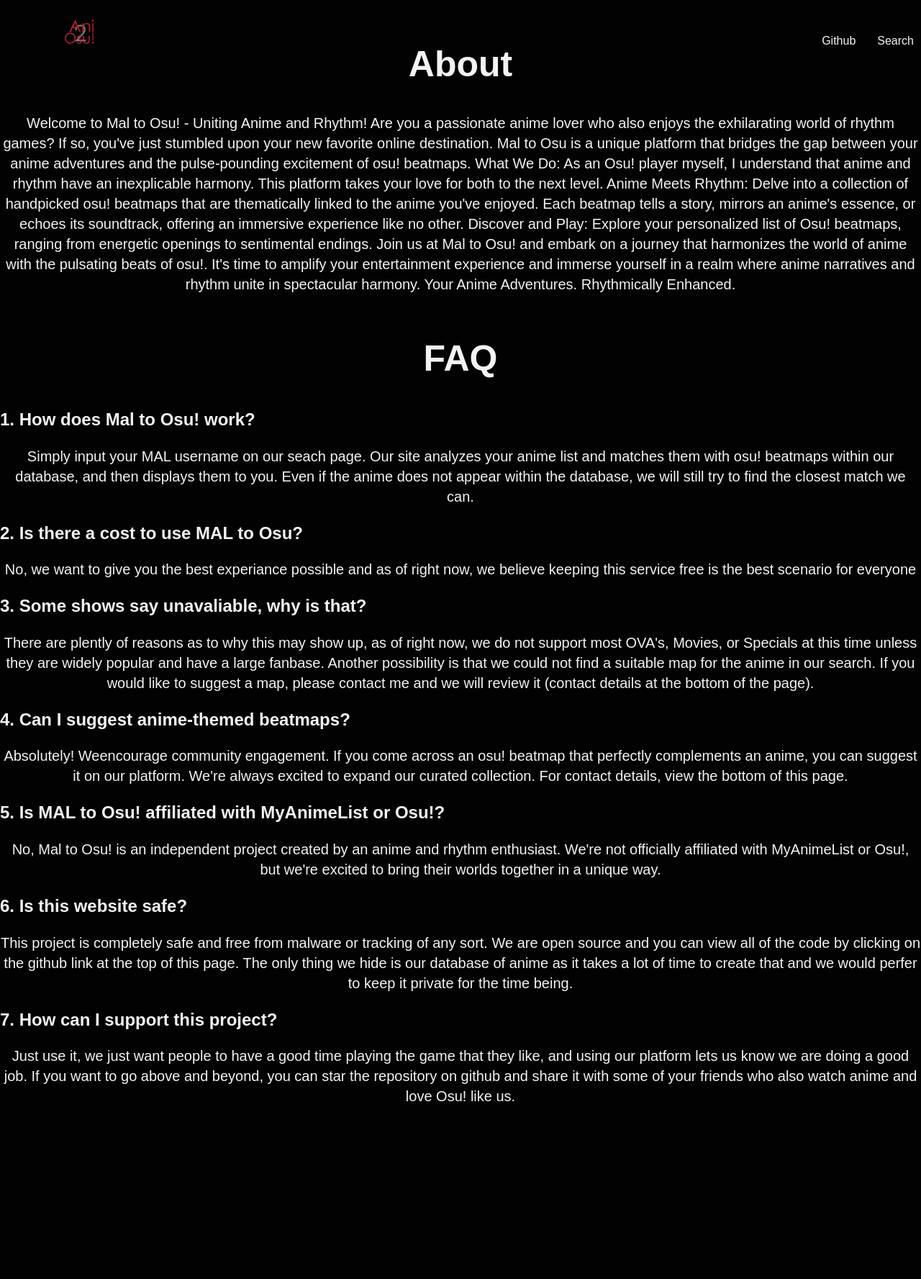
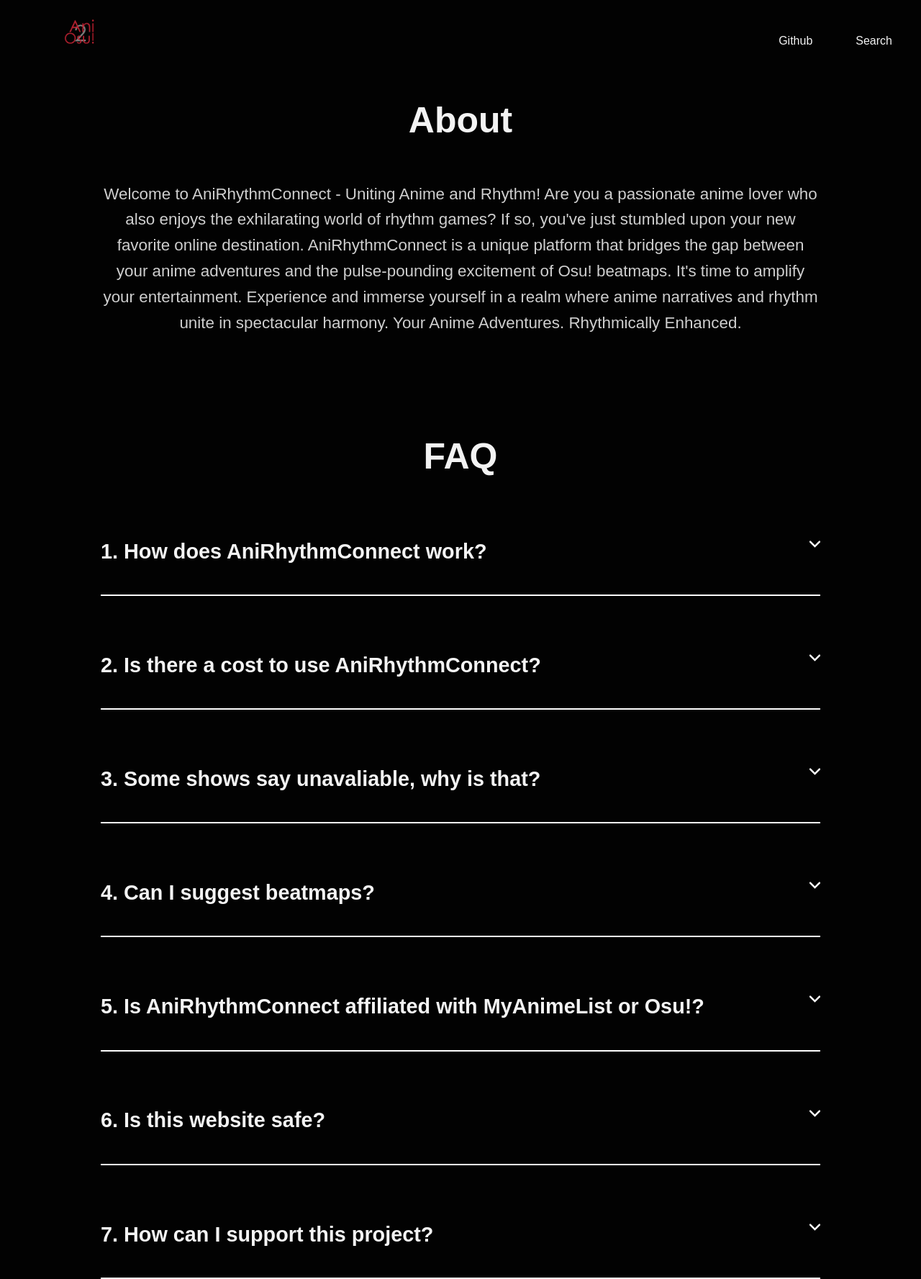
Before and after one commit to rajpandya737/Anisync, a Flask app: page /about in a window 1280 px wide. Shown: the whole page at 72% size. Before the commit the page ends 1530 px from the top, so only its background shows below. Run offline with Flask 3, Linux system fonts and the light colour scheme.

Commit message:
add about page styling

```diff
--- a/Anime List to Osu/static/css/about.css
+++ b/Anime List to Osu/static/css/about.css
@@ -25,16 +25,40 @@ h1 {
   text-align: center;
   font-family: Arial, Helvetica, sans-serif;
   font-size: 50px;
+  margin-top: 7rem;
 }
-h2{
-    display: flex;
-    flex-direction: column;
+h2 {
+  display: flex;
+  flex-direction: column;
+  padding-top: 20px;
+  text-align: center;
+  font-family: Arial, Helvetica, sans-serif;
+  font-size: 35px;
+}
+
+p {
+  display: flex;
+  font-size: 30x;
+  text-align: center;
+  font-family: Arial, Helvetica, sans-serif;
+  flex-direction: column; /* Stack elements vertically */
+  line-height: 1.5;
+  color: #cfcfcf;
+  margin-bottom: 40px;
+  margin: 0 auto;
+  max-width: 1000px;
+
+  margin-bottom: 20px;
+  padding-top:1rem;
+  line-height: 1.6;
+  font-size: 1.4rem;
 }
 
 header {
   position: absolute; /* Set a default position */
   padding: 20px 20px 0 20px;
   top: 0;
+  left: 0;
   display: flex;
   grid-gap: 5px;
   grid-template-columns: 1fr 4fr 1fr;
@@ -49,34 +73,6 @@ header {
   margin-right: 60px;
 }
 
-p {
-    display: flex;
-  font-size: 20px;
-  text-align: center;
-  font-family: Arial, Helvetica, sans-serif;
-  flex-direction: column; /* Stack elements vertically */
-}
-
-.background-image-container {
-  position: absolute;
-  top: 0;
-  left: 0;
-  width: 100%;
-  height: 100%;
-  overflow: hidden;
-  z-index: -1;
-  mix-blend-mode: darken;
-}
-
-.background-image {
-  position: absolute;
-  top: 0;
-  left: 0;
-  width: 100%;
-  height: 100%;
-  object-fit: cover;
-  z-index: -1;
-}
 
 .head- {
   width: 100%;
@@ -114,6 +110,7 @@ p {
 .main-nav {
   padding: 0 30px 0 0px;
   display: flex;
+
   justify-content: center;
   align-items: center;
 }
@@ -123,6 +120,7 @@ p {
   text-decoration: none;
   margin-top: 20px;
   margin-left: 30px;
+  margin-right: 30px;
 }
 
 .main-nav a:hover {
@@ -135,8 +133,41 @@ p {
   --dark: #686868;
 }
 
-.searchContainer {
-  position: relative;
-  max-width: 800px;
-  margin: 0 auto;
+
+.faq {
+    max-width: 1000px;
+    margin-top: 2rem;
+    padding-bottom: 1rem;
+    border-bottom: 2px solid #fff;
+    cursor: pointer;
 }
+
+.question {
+    display: flex;
+    justify-content: space-between;
+    align-items: center;
+}
+
+.question h2 {
+    font-size: 1.8rem;
+}
+
+.answer {
+    max-height: 0;
+    overflow: hidden;
+}
+
+.answer p {
+    padding-top:1rem;
+    line-height: 1.6;
+    font-size: 1.4rem;
+}
+
+.faq.active .answer {
+    max-height: 100%;
+    padding: 1rem;
+}
+
+.faq.active svg{
+    transform: rotate(180deg);
+}
--- /dev/null
+++ b/Anime List to Osu/static/js/about.js
@@ -0,0 +1,8 @@
+const faqs = document.querySelectorAll('.faq');
+
+faqs.forEach((faq) => {
+    faq.addEventListener('click', () => {
+        faq.classList.toggle('active');
+    }
+    );
+});
--- a/Anime List to Osu/templates/about.html
+++ b/Anime List to Osu/templates/about.html
@@ -14,7 +14,7 @@
       content="Find Osu! Beatmaps from your MyAnimeList profile with just one click of a button"
     />
 
-    <title>About | Convert your MyAnimeList account to Osu! Beatmaps</title>
+    <title>About | AniRhythmConnect | Find Osu! maps you love from your MAL account</title>
   </head>
   <body>
     <div>
@@ -43,42 +43,77 @@
     <div>
       <h1>About</h1>
       <p>
-        Welcome to Mal to Osu! - Uniting Anime and Rhythm! Are you a passionate
+        Welcome to AniRhythmConnect - Uniting Anime and Rhythm! Are you a passionate
         anime lover who also enjoys the exhilarating world of rhythm games? If
-        so, you've just stumbled upon your new favorite online destination. Mal
-        to Osu is a unique platform that bridges the gap between your anime
-        adventures and the pulse-pounding excitement of osu! beatmaps. What We
-        Do: As an Osu! player myself, I understand that anime and rhythm have an
-        inexplicable harmony. This platform takes your love for both to the next
-        level. Anime Meets Rhythm: Delve into a collection of handpicked osu!
-        beatmaps that are thematically linked to the anime you've enjoyed. Each
-        beatmap tells a story, mirrors an anime's essence, or echoes its
-        soundtrack, offering an immersive experience like no other. Discover and
-        Play: Explore your personalized list of Osu! beatmaps, ranging from
-        energetic openings to sentimental endings. Join us at Mal to Osu! and
-        embark on a journey that harmonizes the world of anime with the
-        pulsating beats of osu!. It's time to amplify your entertainment
-        experience and immerse yourself in a realm where anime narratives and
+        so, you've just stumbled upon your new favorite online destination. AniRhythmConnect
+        is a unique platform that bridges the gap between your anime
+        adventures and the pulse-pounding excitement of Osu! beatmaps.
+        It's time to amplify your entertainment.
+        Experience and immerse yourself in a realm where anime narratives and
         rhythm unite in spectacular harmony. Your Anime Adventures. Rhythmically
-        Enhanced.
-      </p>
+        Enhanced.</p>
+
     </div>
     <div>
-    <h1>FAQ</h1>
-    <h2>1. How does Mal to Osu! work?</h2>
+    <h1 class="faq-h1">FAQ</h1>
+<div class="faq">
+  <div class="question">
+    <h2>1. How does AniRhythmConnect work?</h2>
+    <svg width="15" height="10" viewBox="0 0 42 25">
+      <path
+        d="M3 3L21 21L39 3"
+        stroke="white"
+        stroke-width="7"
+        stroke-linecap="round"
+      />
+    </svg>
+  </div>
+  <div class="answer">
     <p>
       Simply input your MAL username on our seach page. Our site analyzes your
       anime list and matches them with osu! beatmaps within our database, and
       then displays them to you. Even if the anime does not appear within the
       database, we will still try to find the closest match we can.
     </p>
+  </div>
+</div>
 
-    <h2>2. Is there a cost to use MAL to Osu?</h2>
+
+<div class="faq">
+  <div class="question">
+    <h2>2. Is there a cost to use AniRhythmConnect?</h2>
+    <svg width="15" height="10" viewBox="0 0 42 25">
+      <path
+        d="M3 3L21 21L39 3"
+        stroke="white"
+        stroke-width="7"
+        stroke-linecap="round"
+      />
+    </svg>
+  </div>
+  <div class="answer">
     <p>
       No, we want to give you the best experiance possible and as of right now,
       we believe keeping this service free is the best scenario for everyone
     </p>
+  </div>
+</div>
+
+
+
+  <div class="faq">
+  <div class="question">
     <h2>3. Some shows say unavaliable, why is that?</h2>
+    <svg width="15" height="10" viewBox="0 0 42 25">
+      <path
+        d="M3 3L21 21L39 3"
+        stroke="white"
+        stroke-width="7"
+        stroke-linecap="round"
+      />
+    </svg>
+  </div>
+  <div class="answer">
     <p>
       There are plently of reasons as to why this may show up, as of right now,
       we do not support most OVA's, Movies, or Specials at this time unless they
@@ -87,23 +122,67 @@
       like to suggest a map, please contact me and we will review it (contact
       details at the bottom of the page).
     </p>
-    <h2>4. Can I suggest anime-themed beatmaps?</h2>
+  </div>
+</div>
+
+
+  <div class="faq">
+  <div class="question">
+    <h2>4. Can I suggest beatmaps?</h2>
+    <svg width="15" height="10" viewBox="0 0 42 25">
+      <path
+        d="M3 3L21 21L39 3"
+        stroke="white"
+        stroke-width="7"
+        stroke-linecap="round"
+      />
+    </svg>
+  </div>
+  <div class="answer">
     <p>
-      Absolutely! Weencourage community engagement. If you come across an osu!
+      Absolutely! We encourage community engagement. If you come across an osu!
       beatmap that perfectly complements an anime, you can suggest it on our
-      platform. We're always excited to expand our curated collection. For
+      platform. We're always excited to expand our collection. For
       contact details, view the bottom of this page.
     </p>
+  </div>
+</div>
 
 
-    <h2>5. Is MAL to Osu! affiliated with MyAnimeList or Osu!?</h2>
+  <div class="faq">
+  <div class="question">
+    <h2>5. Is AniRhythmConnect affiliated with MyAnimeList or Osu!?</h2>
+    <svg width="15" height="10" viewBox="0 0 42 25">
+      <path
+        d="M3 3L21 21L39 3"
+        stroke="white"
+        stroke-width="7"
+        stroke-linecap="round"
+      />
+    </svg>
+  </div>
+  <div class="answer">
     <p>
-      No, Mal to Osu! is an independent project created by an anime and rhythm
+      No, AniRhythmConnect is an independent project created by an anime and Osu!
       enthusiast. We're not officially affiliated with MyAnimeList or Osu!, but
       we're excited to bring their worlds together in a unique way.
     </p>
+  </div>
+</div>
 
+  <div class="faq">
+  <div class="question">
     <h2>6. Is this website safe?</h2>
+    <svg width="15" height="10" viewBox="0 0 42 25">
+      <path
+        d="M3 3L21 21L39 3"
+        stroke="white"
+        stroke-width="7"
+        stroke-linecap="round"
+      />
+    </svg>
+  </div>
+  <div class="answer">
     <p>
       This project is completely safe and free from malware or tracking of any
       sort. We are open source and you can view all of the code by clicking on
@@ -111,8 +190,23 @@
       database of anime as it takes a lot of time to create that and we would
       perfer to keep it private for the time being.
     </p>
+  </div>
+</div>
 
+
+  <div class="faq">
+  <div class="question">
     <h2>7. How can I support this project?</h2>
+    <svg width="15" height="10" viewBox="0 0 42 25">
+      <path
+        d="M3 3L21 21L39 3"
+        stroke="white"
+        stroke-width="7"
+        stroke-linecap="round"
+      />
+    </svg>
+  </div>
+  <div class="answer">
     <p>
       Just use it, we just want people to have a good time playing the game that
       they like, and using our platform lets us know we are doing a good job. If
@@ -121,6 +215,14 @@
       us.
     </p>
   </div>
+
 </div>
+
+
+
+
+  </div>
+</div>
+<script src="{{ url_for('static', filename='js/about.js') }}"></script>
   </body>
 </html>
--- a/Anime List to Osu/templates/list.html
+++ b/Anime List to Osu/templates/list.html
@@ -3,7 +3,7 @@
   <head>
     <meta charset="UTF-8" />
     <meta name="viewport" content="width=device-width, initial-scale=1.0" />
-    <title>View Maps | Convert your MyAnimeList account to Osu! Beatmaps</title>
+    <title>View Maps | AniRhythmConnect</title>
     <link
       rel="stylesheet"
       href="{{ url_for('static', filename='css/list.css') }}"
```
Also changed, not shown: Anime List to Osu/static/css/search.css (+16 -5 lines), Anime List to Osu/templates/search.html (+5 -3 lines).
